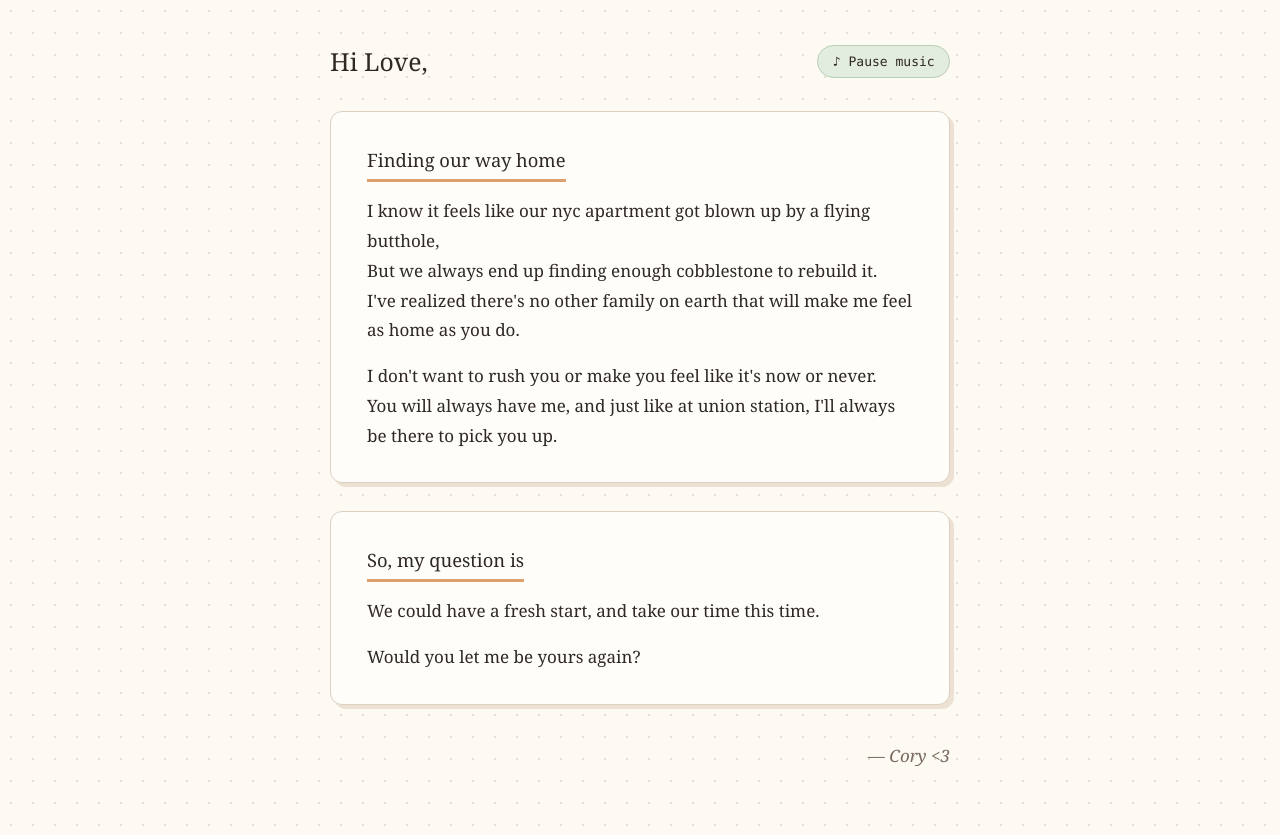
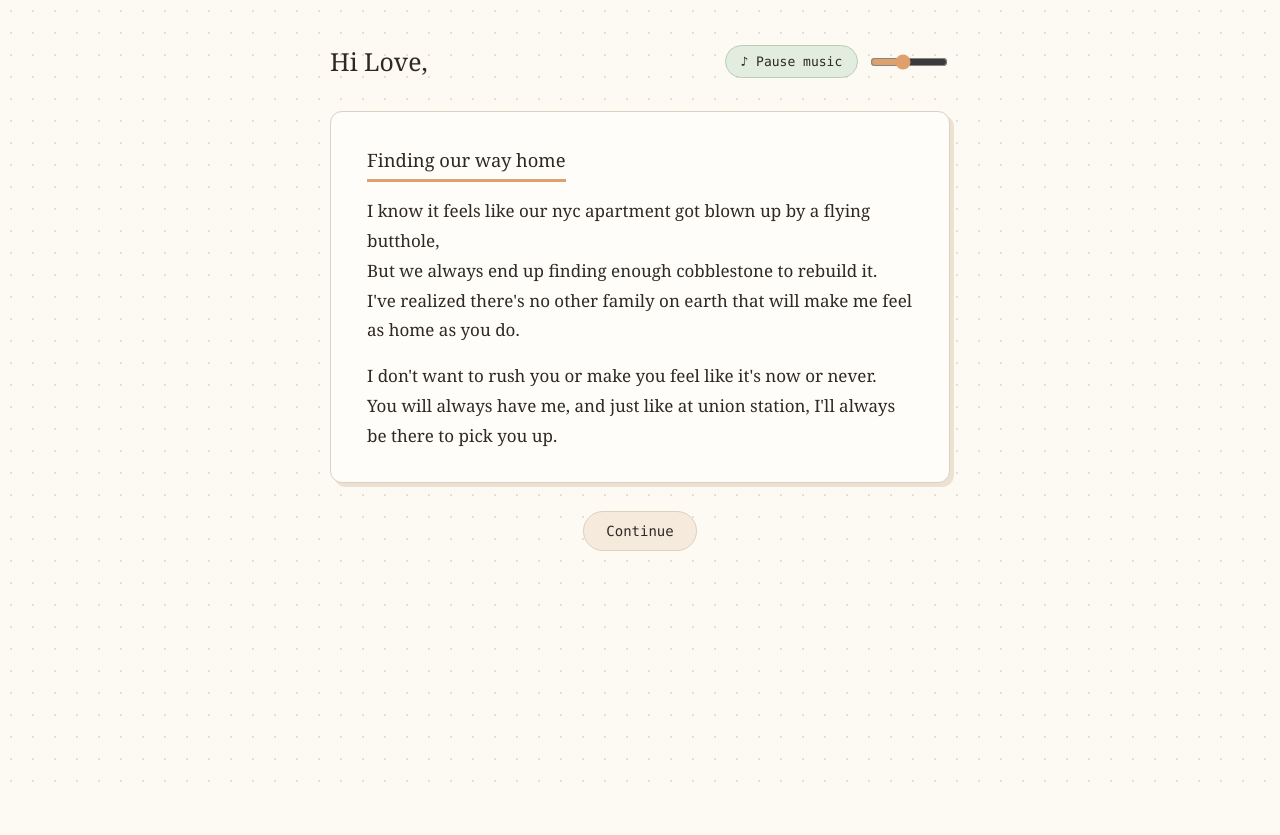
Before and after one commit to cbg-c/DaanPauwi, a plain HTML site: page index.html in a window 1280 px wide. Both pictures are taken after a click on the button "Open". After the commit the page ends 800 px from the top, so only its background shows below. Drawn offline with Linux system fonts and the light colour scheme.

Commit message:
Update index.html

```diff
--- a/index.html
+++ b/index.html
@@ -80,6 +80,17 @@
       opacity: 1;
     }
 
+    .fade-in {
+      opacity: 0;
+      transform: translateY(6px);
+      transition: opacity 0.45s ease, transform 0.45s ease;
+    }
+
+    .fade-in.visible {
+      opacity: 1;
+      transform: translateY(0);
+    }
+
     .hidden {
       display: none;
     }
@@ -97,6 +108,12 @@
       margin: 0;
       font-size: 1.55rem;
       font-weight: normal;
+    }
+
+    .audio-controls {
+      display: flex;
+      align-items: center;
+      gap: 0.65rem;
     }
 
     .audio-btn {
@@ -118,6 +135,12 @@
     .audio-btn.playing {
       background: var(--btn-active);
       border-color: #b7cfb3;
+    }
+
+    .volume-slider {
+      width: 78px;
+      accent-color: var(--accent);
+      cursor: pointer;
     }
 
     main {
@@ -151,6 +174,11 @@
       margin-bottom: 0;
     }
 
+    .reveal-wrap {
+      display: flex;
+      justify-content: center;
+    }
+
     footer {
       margin-top: 2.25rem;
       text-align: right;
@@ -174,9 +202,12 @@
   <div id="content" class="wrap hidden">
     <header>
       <h1>Hi Love,</h1>
-      <button id="audio-toggle" class="audio-btn" type="button" aria-pressed="false">
-        &#9834; Play music
-      </button>
+      <div class="audio-controls">
+        <button id="audio-toggle" class="audio-btn" type="button" aria-pressed="false">
+          &#9834; Play music
+        </button>
+        <input id="volume-slider" class="volume-slider" type="range" min="0" max="1" step="0.01" value="0.4" aria-label="Music volume">
+      </div>
     </header>
 
     <main>
@@ -193,7 +224,11 @@
         </p>
       </section>
 
-      <section class="box">
+      <div id="reveal-wrap" class="reveal-wrap">
+        <button id="reveal-btn" class="open-btn" type="button">Continue</button>
+      </div>
+
+      <section id="second-box" class="box hidden fade-in">
         <h2>So, my question is</h2>
         <p>
           We could have a fresh start, and take our time this time.
@@ -204,8 +239,8 @@
       </section>
     </main>
 
-    <footer>
-      — Cory <3
+    <footer id="signature" class="hidden fade-in">
+      — Cory &lt;3
     </footer>
   </div>
 
@@ -219,8 +254,13 @@
     const content = document.getElementById("content");
     const audio = document.getElementById("bg-audio");
     const audioBtn = document.getElementById("audio-toggle");
+    const volumeSlider = document.getElementById("volume-slider");
+    const revealWrap = document.getElementById("reveal-wrap");
+    const revealBtn = document.getElementById("reveal-btn");
+    const secondBox = document.getElementById("second-box");
+    const signature = document.getElementById("signature");
 
-    audio.volume = 0.4;
+    audio.volume = parseFloat(volumeSlider.value);
 
     function syncButton() {
       const playing = !audio.paused;
@@ -244,6 +284,20 @@
         syncButton();
       }
     });
+
+    volumeSlider.addEventListener("input", () => {
+      audio.volume = parseFloat(volumeSlider.value);
+    });
+
+    revealBtn.addEventListener("click", () => {
+      revealWrap.classList.add("hidden");
+      secondBox.classList.remove("hidden");
+      signature.classList.remove("hidden");
+      requestAnimationFrame(() => {
+        secondBox.classList.add("visible");
+        signature.classList.add("visible");
+      });
+    });
   </script>
 </body>
 </html>
```
